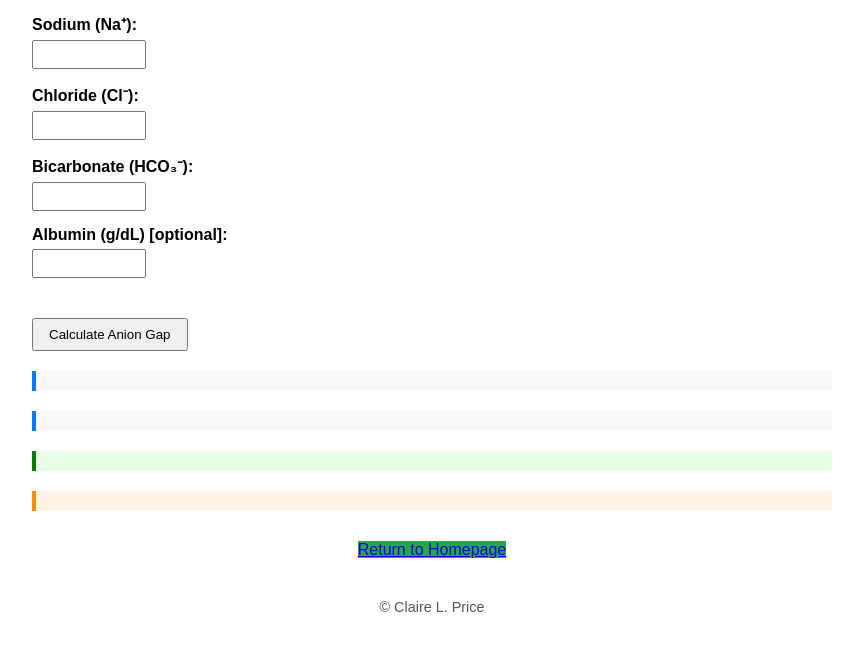
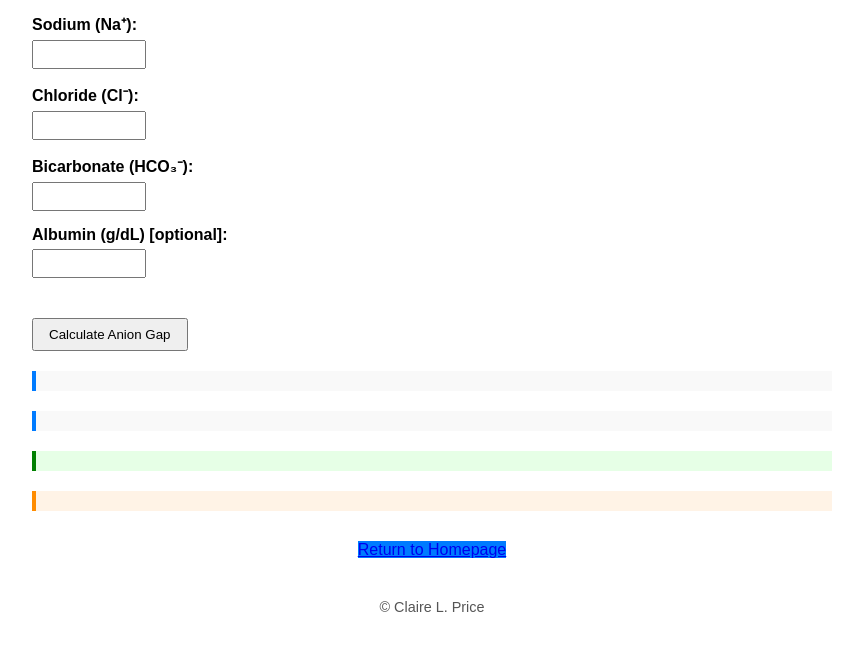
Before and after one commit to claireprice/anion-gap-calculator, a plain HTML site: page index.html in a window 1280 px wide. Shown: the part 139-790 px from the top of the page, without its empty margins (208-1071 px from the left). Drawn offline with Linux system fonts and the light colour scheme.

Commit message:
Update index.html
changed to the same blue as the homepage for the return

```diff
--- a/index.html
+++ b/index.html
@@ -96,7 +96,7 @@
     }
   </script>
   <div style="margin-top: 30px; text-align: center;">
-  <a href="https://claireprice.github.io/acid-base-tools-homepage/" class="button" style="background-color: #28a745;">Return to Homepage</a>
+  <a href="https://claireprice.github.io/acid-base-tools-homepage/" class="button" style="background-color: #007BFF;">Return to Homepage</a>
 </div>
   <footer style="text-align:center; margin-top:40px; font-size:0.9em; color:#555;">
   &copy; Claire L. Price
```
